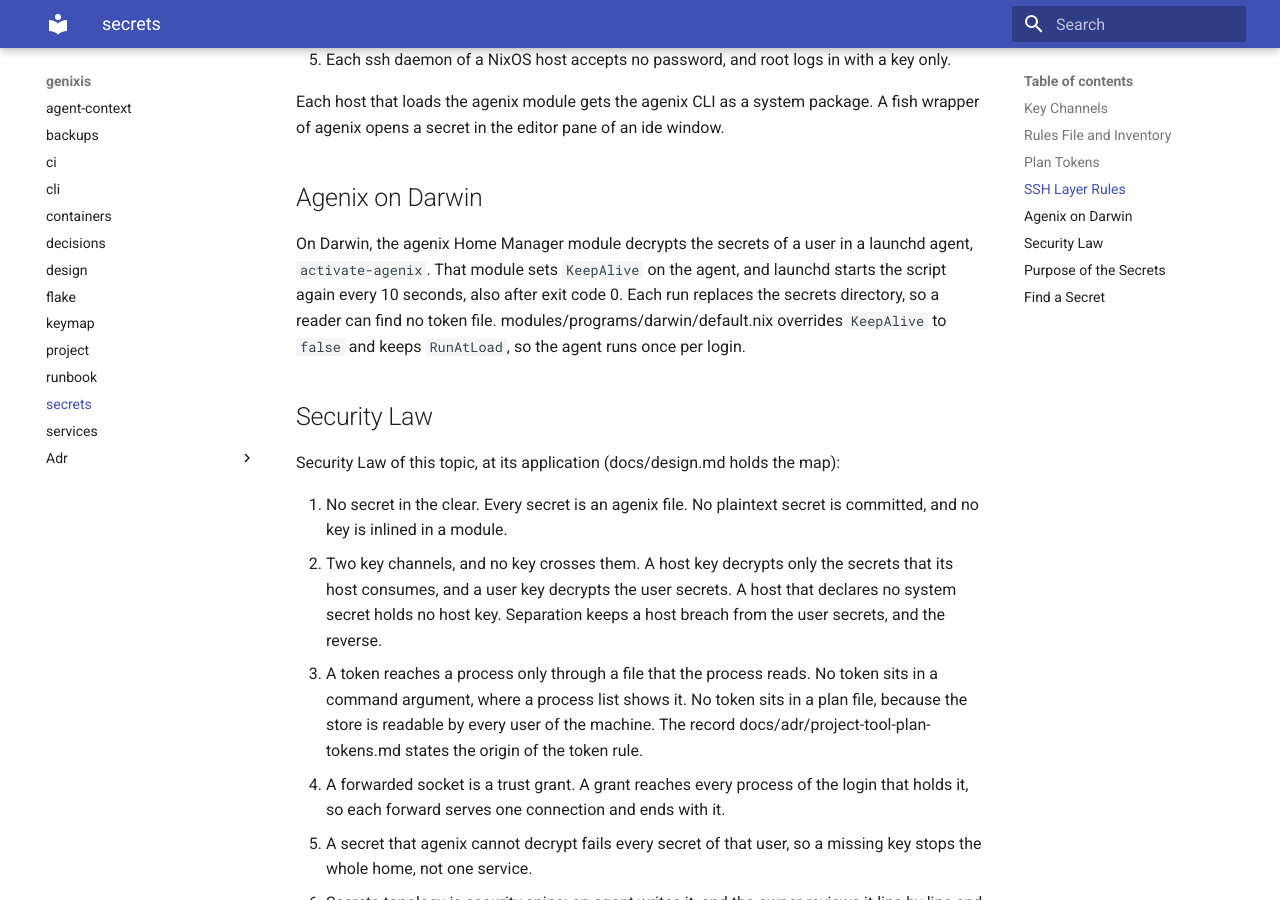
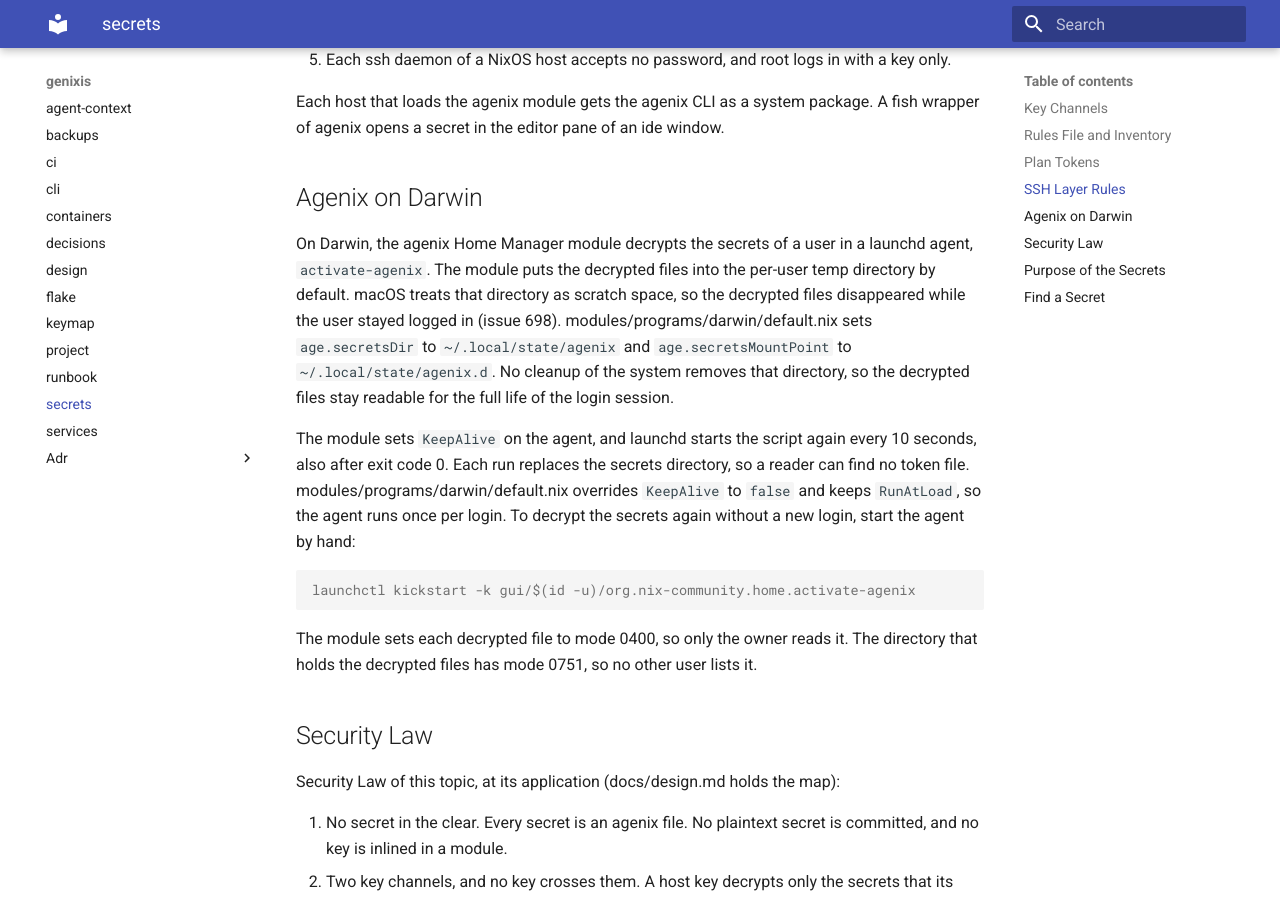
Before and after one commit to Jracon/genixis, an MkDocs documentation site: the page built from docs/secrets.md, in a window 1280 px wide and 900 px high, scrolled down 1504 px. Built offline with MkDocs 1.6.1 and Material for MkDocs 9.7.7, drawn with Linux system fonts in a browser that asks for light colours.

Commit message:
docs: state the agenix state directory of Darwin and the recovery step
Record in docs/secrets.md why the per-user temp directory of macOS
loses the decrypted secrets, where the secrets directory sits now, the
modes of the files and directories, and the launchctl command that
starts the agent again without a new login.

Co-Authored-By: Claude Code <noreply@anthropic.com>

````diff
--- a/docs/secrets.md
+++ b/docs/secrets.md
@@ -36,7 +36,15 @@ Each host that loads the agenix module gets the agenix CLI as a system package.
 
 ## Agenix on Darwin
 
-On Darwin, the agenix Home Manager module decrypts the secrets of a user in a launchd agent, `activate-agenix`. That module sets `KeepAlive` on the agent, and launchd starts the script again every 10 seconds, also after exit code 0. Each run replaces the secrets directory, so a reader can find no token file. modules/programs/darwin/default.nix overrides `KeepAlive` to `false` and keeps `RunAtLoad`, so the agent runs once per login.
+On Darwin, the agenix Home Manager module decrypts the secrets of a user in a launchd agent, `activate-agenix`. The module puts the decrypted files into the per-user temp directory by default. macOS treats that directory as scratch space, so the decrypted files disappeared while the user stayed logged in (issue 698). modules/programs/darwin/default.nix sets `age.secretsDir` to `~/.local/state/agenix` and `age.secretsMountPoint` to `~/.local/state/agenix.d`. No cleanup of the system removes that directory, so the decrypted files stay readable for the full life of the login session.
+
+The module sets `KeepAlive` on the agent, and launchd starts the script again every 10 seconds, also after exit code 0. Each run replaces the secrets directory, so a reader can find no token file. modules/programs/darwin/default.nix overrides `KeepAlive` to `false` and keeps `RunAtLoad`, so the agent runs once per login. To decrypt the secrets again without a new login, start the agent by hand:
+
+```console
+launchctl kickstart -k gui/$(id -u)/org.nix-community.home.activate-agenix
+```
+
+The module sets each decrypted file to mode 0400, so only the owner reads it. The directory that holds the decrypted files has mode 0751, so no other user lists it.
 
 ## Security Law
 
````
